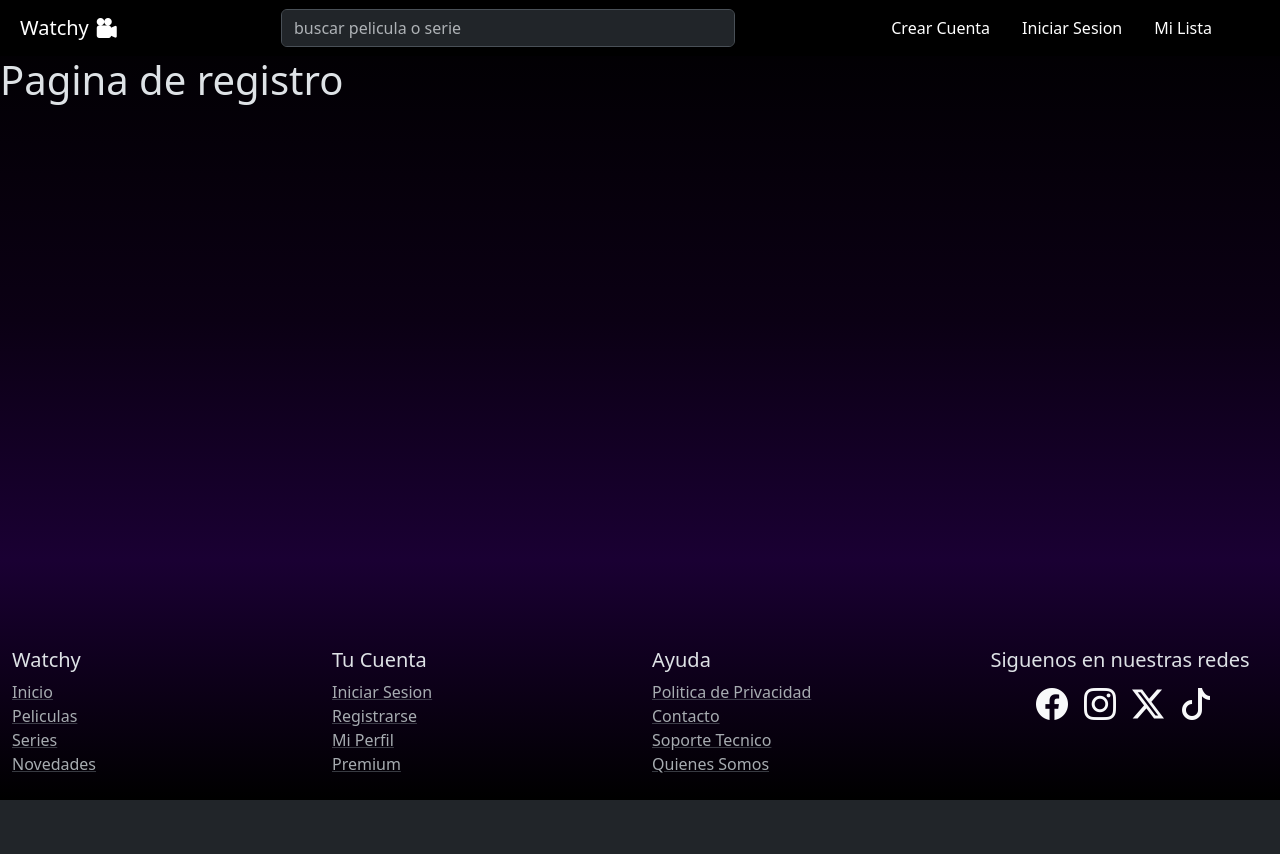
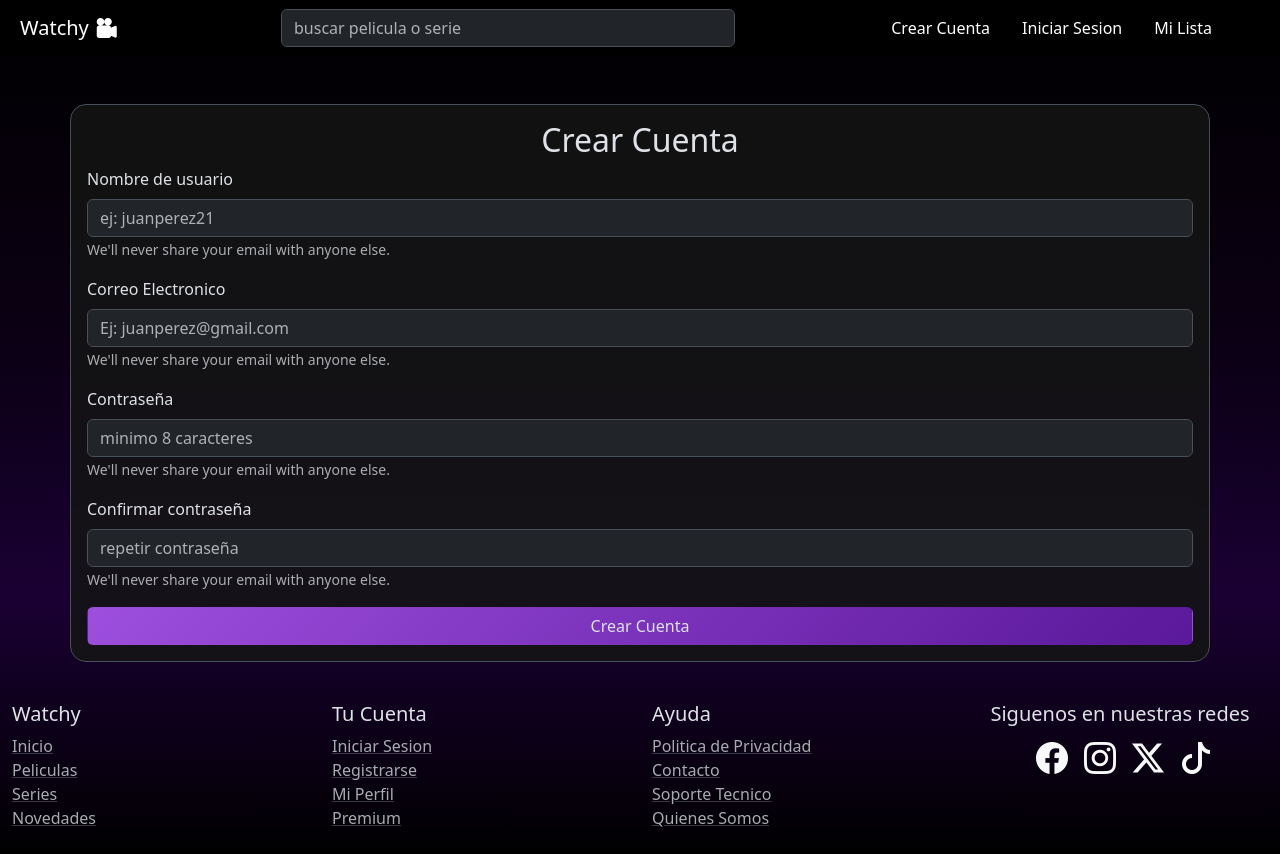
Before and after one commit to RoblesLuis2212/Watchy-Frontend, a React (Vite) app: page /registro in a window 1280 px wide. Before the commit the page ends 800 px from the top, so only its background shows below. Built offline with nearby package versions, Linux system fonts and the light colour scheme; a web font is replaced by a local one.

Commit message:
Agregue una animacion al formulario y un fondo

```diff
--- a/src/components/pages/Registro/Registro.jsx
+++ b/src/components/pages/Registro/Registro.jsx
@@ -1,8 +1,44 @@
-
+import Button from 'react-bootstrap/Button';
+import Form from 'react-bootstrap/Form';
 
 const Registro = () => {
     return (
-        <h1>Pagina de registro</h1>
+        <section className="container border border-emphasis rounded-4 py-3 px-3 mt-5 mb-3 container-contacto fade-in">
+            <h2 className='text-center'>Crear Cuenta</h2>
+            <Form>
+                <Form.Group className="mb-3">
+                    <Form.Label>Nombre de usuario</Form.Label>
+                    <Form.Control type="text" placeholder="ej: juanperez21" />
+                    <Form.Text className="text-muted">
+                        We'll never share your email with anyone else.
+                    </Form.Text>
+                </Form.Group>
+                <Form.Group className="mb-3">
+                    <Form.Label>Correo Electronico</Form.Label>
+                    <Form.Control type="text" placeholder="Ej: juanperez@gmail.com" />
+                    <Form.Text className="text-muted">
+                        We'll never share your email with anyone else.
+                    </Form.Text>
+                </Form.Group>
+                <Form.Group className="mb-3">
+                    <Form.Label>Contraseña</Form.Label>
+                    <Form.Control type="password" placeholder="minimo 8 caracteres" />
+                    <Form.Text className="text-muted">
+                        We'll never share your email with anyone else.
+                    </Form.Text>
+                </Form.Group>
+                <Form.Group className="mb-3">
+                    <Form.Label>Confirmar contraseña</Form.Label>
+                    <Form.Control type="password" placeholder='repetir contraseña' />
+                    <Form.Text className="text-muted">
+                        We'll never share your email with anyone else.
+                    </Form.Text>
+                </Form.Group>
+                <button className='btn btn-categorias w-100' type="submit">
+                    Crear Cuenta
+                </button>
+            </Form>
+        </section>
     );
 };
 
```
